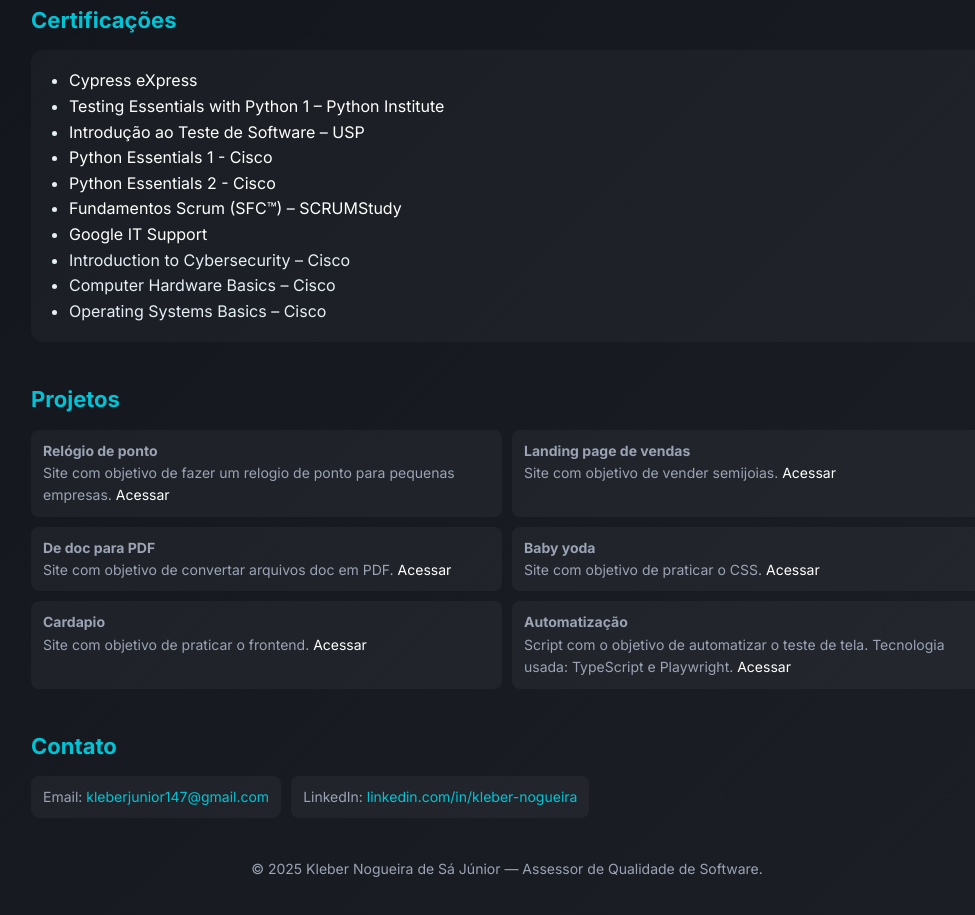
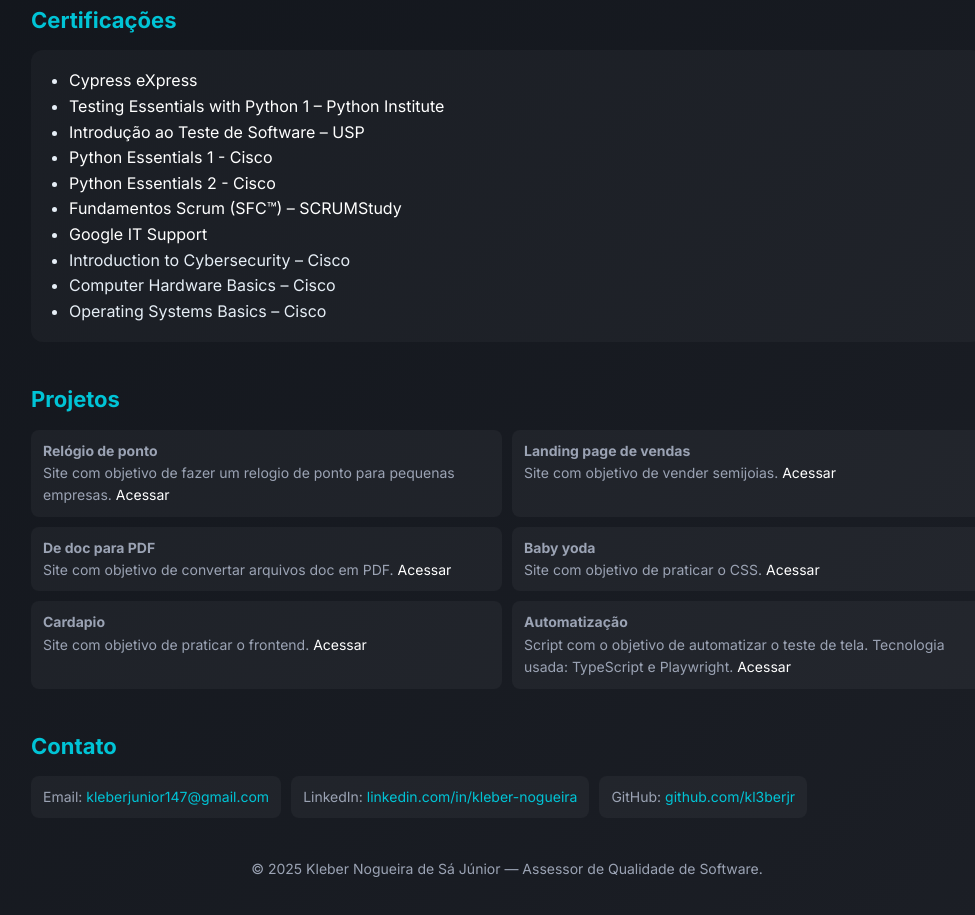
Before and after one commit to kl3berjr/Tech.Kleber, a plain HTML site: page index.html in a window 1280 px wide. Shown: the part 1237-2152 px from the top of the page, without its empty margins (133-1108 px from the left). Drawn offline with Linux system fonts and the light colour scheme.

Commit message:
Update index.html

```diff
--- a/index.html
+++ b/index.html
@@ -126,6 +126,7 @@
       <div class="contact">
         <div class="contact-item">Email: <a href="kleberjunior147@gmail.com">kleberjunior147@gmail.com</a></div>
         <div class="contact-item">LinkedIn: <a href="https://www.linkedin.com/in/kleber-nogueira-438061192/" target="_blank">linkedin.com/in/kleber-nogueira</a></div>
+        <div class="contact-item">GitHub: <a href="https://github.com/kl3berjr" target="_blank">github.com/kl3berjr</a></div>
       </div>
     </section>
 
```
